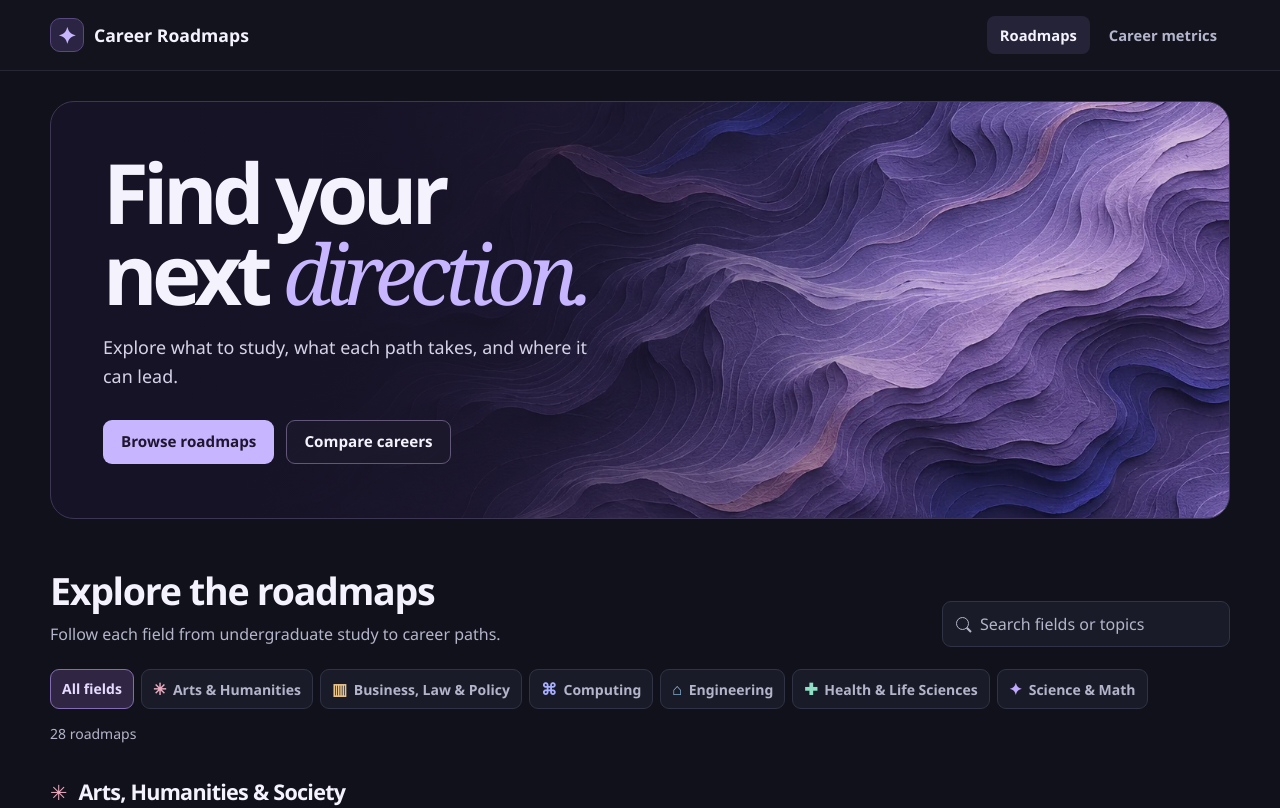
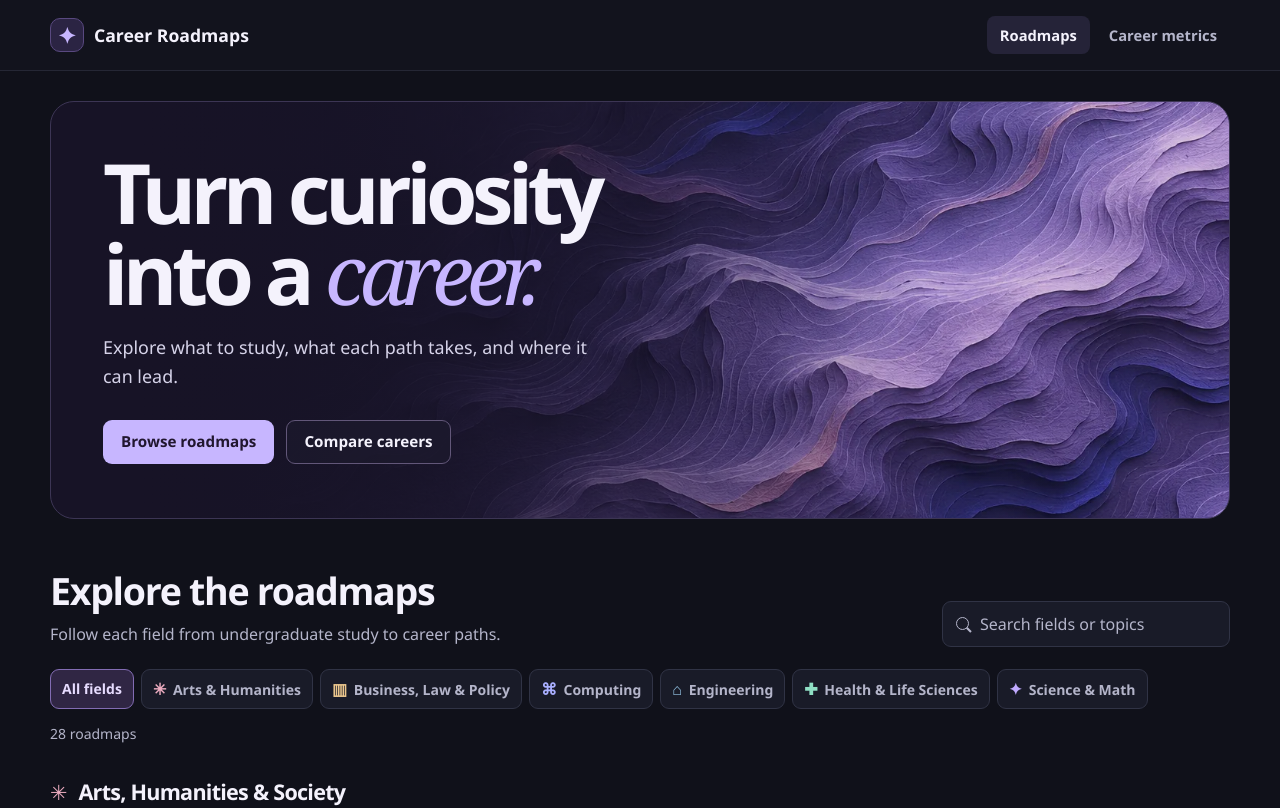
Before and after one commit to cabarria/career-roadmaps, a React (Vite) app: page / in a window 1280 px wide. Shown: the top 808 px of the page. Built offline with nearby package versions, Linux system fonts and the light colour scheme.

Commit message:
Update homepage headline

```diff
--- a/src/Directory.jsx
+++ b/src/Directory.jsx
@@ -35,7 +35,7 @@ export default function Directory() {
     <div className="directory container">
       <section className="hero" aria-labelledby="site-title">
         <div className="hero-content">
-          <h1 id="site-title">Find your<br />next <em>direction.</em></h1>
+          <h1 id="site-title">Turn curiosity<br />into a <em>career.</em></h1>
           <p>Explore what to study, what each path takes, and where it can lead.</p>
           <div className="hero-actions">
             <a className="button primary" href="#roadmaps">Browse roadmaps</a>
```
